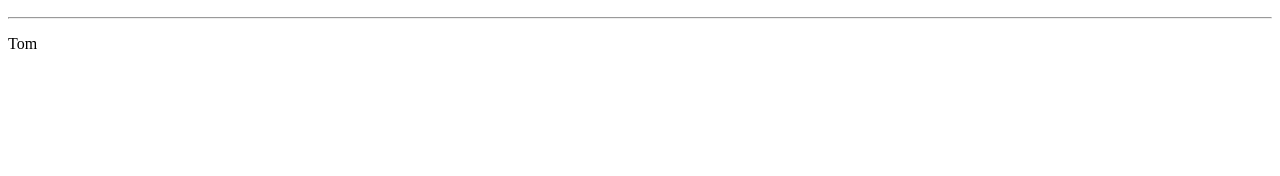
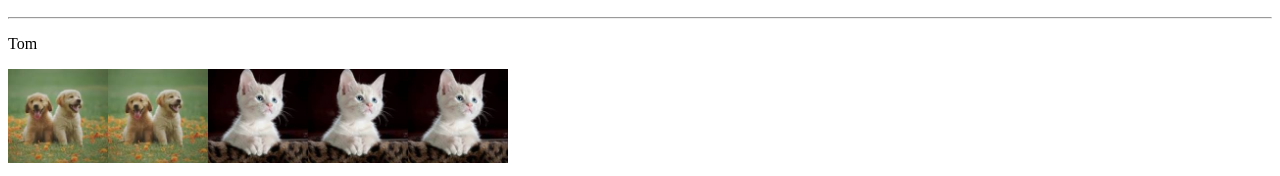
Before and after one commit to LanceChen2/vue-ojtm, a Vue app: page / in a window 1280 px wide. Shown: the part 621-797 px from the top of the page. Built offline with nearby package versions, Linux system fonts and the light colour scheme.

Commit message:
static files of photos shown in web

```diff
--- a/src/components/BindingDemo.vue
+++ b/src/components/BindingDemo.vue
@@ -1,9 +1,13 @@
 <script setup>
 import { ref } from 'vue';
+import myCat from '@/assets/images/cat3.jpeg';
 
 //tab enter
 const userName = ref('Tom');
 const isAdmin = ref(false);
+
+const dog = ref('/images/dog1.jpeg');
+const cat = ref('/src/assets/images/cat3.jpeg');
 </script>
 
 <template>
@@ -15,8 +19,17 @@
         <!-- 如果isAdmin為true就顯示管理者登入，如果是false就不顯示 -->
         <p>{{ isAdmin ? '管理者登入' : '' }}</p>
         <!-- <p>{{ isAdmin && '管理者登入'}}</p> -->
+        <img src="/images/dog1.jpeg" />
+        <img :src="dog" />
+        <img src="@/assets/images/cat3.jpeg" title="不建議這樣用" />
+        <img :src="cat" title="不建議這樣用" />
+        <img :src="myCat" title="建議這樣用" />
 
     </div>
 </template>
 
-<style lang="css" scoped></style>
+<style lang="css" scoped>
+img{
+    width: 100px;
+}
+</style>
```
Also changed, not shown: public/images/dog1.jpeg (added), src/assets/images/cat3.jpeg (added).
